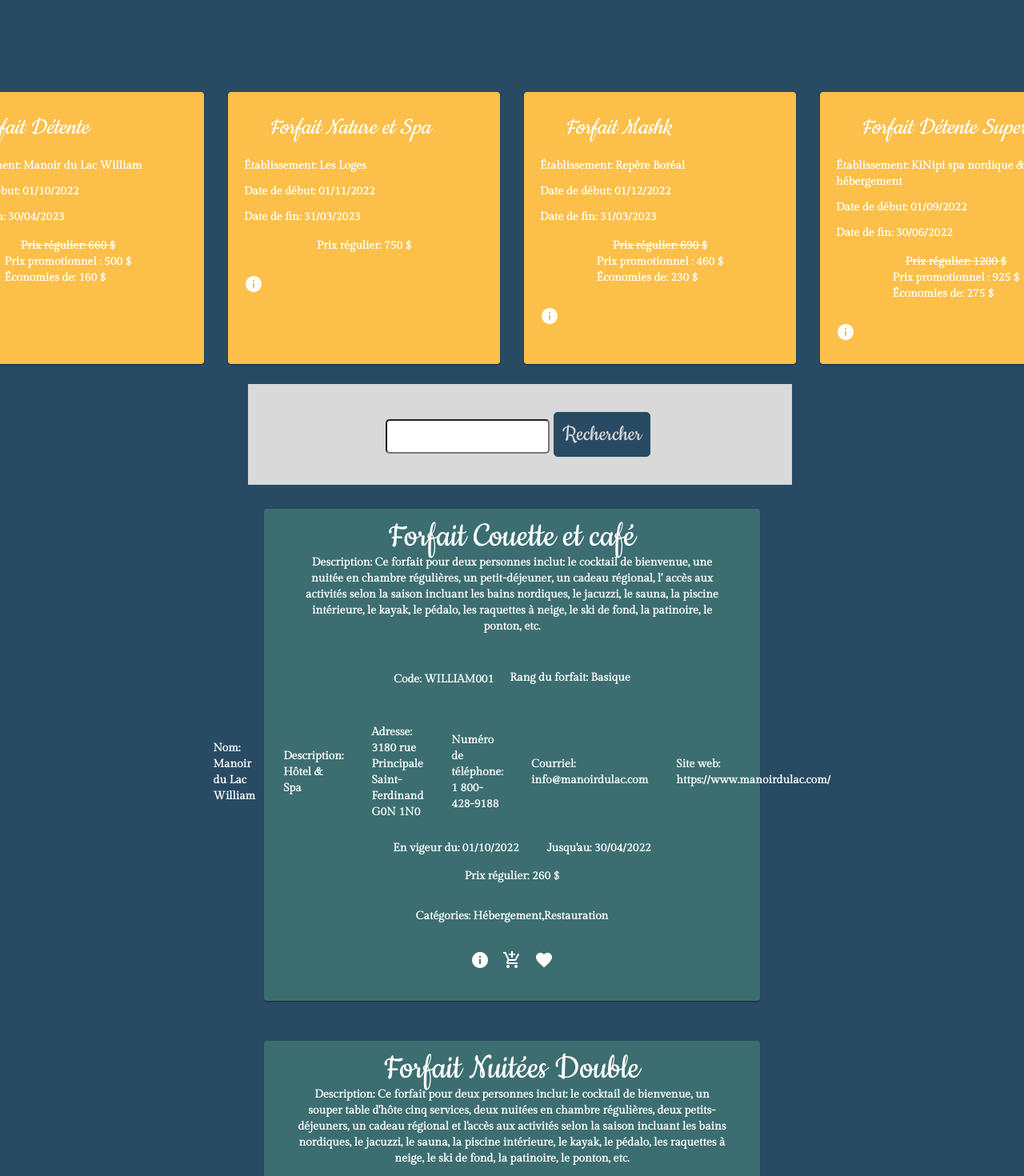
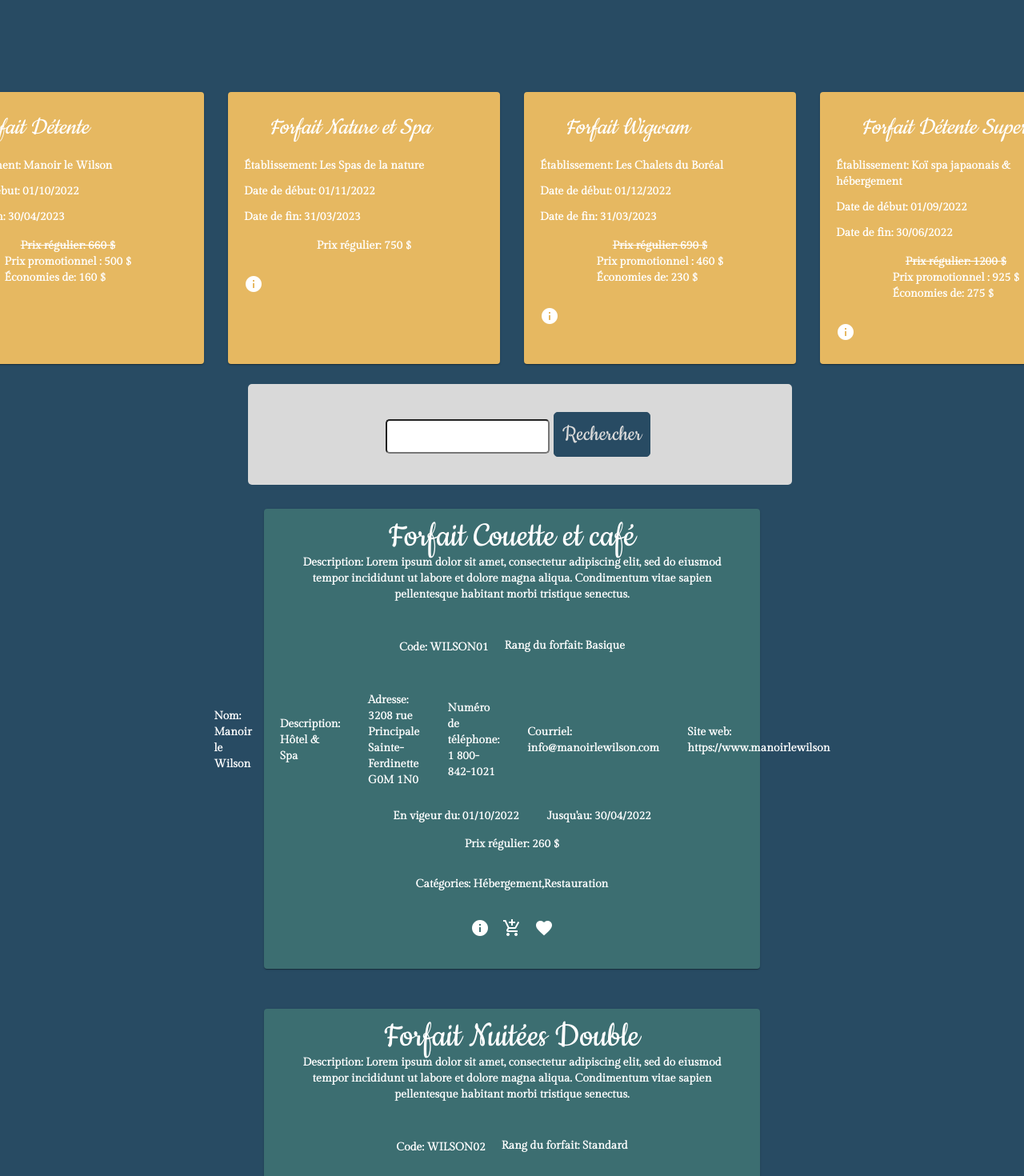
Before and after one commit to roxperron/aec_forfaitetrieapp_part1, an Angular app: page / in a window 1280 px wide. Shown: the part 200-1670 px from the top of the page at 80% size. Built offline with nearby package versions, Linux system fonts and the light colour scheme; a web font is replaced by a local one.

Commit message:
change real text to dummy text in the mock, apply NgStyle to mini-cards, change the color of prenium cards

```diff
--- a/src/app/mini-card-package/mini-card-package.component.css
+++ b/src/app/mini-card-package/mini-card-package.component.css
@@ -1,7 +1,6 @@
 
 
 .prenium__package{
-    background-color: #fcbf49;
     color:#FFFFFF;
     padding: 20px;
     margin: 15px;
--- a/src/app/mini-card-package/mini-card-package.component.html
+++ b/src/app/mini-card-package/mini-card-package.component.html
@@ -1,6 +1,6 @@
 
           <!-- Afficher les forfait prenium seulement -->
-            <mat-card class="prenium__package" *ngIf="package?.prenium === true">
+            <mat-card class="prenium__package" *ngIf="package?.prenium === true" [ngStyle]="{'background-color':(package?.prenium ? '#e6b861': '')}">
                     <mat-card-header>
                       <mat-card-title>{{package?.name}}</mat-card-title>
                     </mat-card-header>
--- a/src/app/mock-packages.ts
+++ b/src/app/mock-packages.ts
@@ -4,146 +4,150 @@ import { Package } from './package'
 
 export const PACKAGES: Package[] = [
     {
-        code: "WILLIAM001",
+        code: "WILSON01",
         name: "Forfait Couette et café",
-        description: "Ce forfait pour deux personnes inclut: le cocktail de bienvenue, une nuitée en chambre régulières, un petit-déjeuner, un cadeau régional, l' accès aux activités selon la saison incluant les bains nordiques, le jacuzzi, le sauna, la piscine intérieure, le kayak, le pédalo, les raquettes à neige, le ski de fond, la patinoire, le ponton, etc.",
+        description: "Lorem ipsum dolor sit amet, consectetur adipiscing elit, sed do eiusmod tempor incididunt ut labore et dolore magna aliqua. Condimentum vitae sapien pellentesque habitant morbi tristique senectus.",
         startdate: "01/10/2022",
         enddate:"30/04/2022",
         price: 260,
-        lodging:{name: "Manoir du Lac William", description:"Hôtel & Spa", address:"3180 rue Principale", city:"Saint-Ferdinand", postalcode:"G0N 1N0", phonenumber:"1 800-428-9188", email:"info@manoirdulac.com", website:"https://www.manoirdulac.com/"},
+        lodging:{name: "Manoir le Wilson", description:"Hôtel & Spa", address:"3208 rue Principale", city:"Sainte-Ferdinette", postalcode:"G0M 1N0", phonenumber:"1 800-842-1021", email:"info@manoirlewilson.com", website:"https://www.manoirlewilson"},
         categories: ["Hébergement" , "Restauration"],
         rank: "Basique",
         reviews: []
     },
 
     {
-        code: "WILLIAM002",
+        code: "WILSON02",
         name: "Forfait Nuitées Double",
-        description: "Ce forfait pour deux personnes inclut: le cocktail de bienvenue, un souper table d'hôte cinq services, deux nuitées en chambre régulières, deux petits-déjeuners, un cadeau régional et l'accès aux activités selon la saison incluant les bains nordiques, le jacuzzi, le sauna, la piscine intérieure, le kayak, le pédalo, les raquettes à neige, le ski de fond, la patinoire, le ponton, etc.",
+        description: "Lorem ipsum dolor sit amet, consectetur adipiscing elit, sed do eiusmod tempor incididunt ut labore et dolore magna aliqua. Condimentum vitae sapien pellentesque habitant morbi tristique senectus.",
         startdate: "01/10/2022",
         enddate:"30/04/2022",
         price: 460,
-        lodging:{name: "Manoir du Lac William", description:"Hôtel & Spa", address:"3180 rue Principale", city:"Saint-Ferdinand", postalcode:"G0N 1N0", phonenumber:"1 800-428-9188", email:"info@manoirdulac.com", website:"https://www.manoirdulac.com/"},
+        lodging:{name: "Manoir le Wilson", description:"Hôtel & Spa", address:"3208 rue Principale", city:"Sainte-Ferdinette", postalcode:"G0M 1N0", phonenumber:"1 800-842-1021", email:"info@manoirlewilson.com", website:"https://www.manoirlewilson"},
         categories: ["Hébergement" , "Restauration"],
         rank:"Standard",
         reviews: [
             {
                 rating: 6,
-                comments:"lorem impsum",
+                comments:"Lorem ipsum dolor sit amet, consectetur adipiscing elit, sed do eiusmod tempor incididunt ut labore et dolore magna aliqua.",
             },
             {
                 rating: 6,
-                comments:"lorem impsum",
+                comments:"Lorem ipsum dolor sit amet, consectetur adipiscing elit, sed do eiusmod tempor incididunt ut labore et dolore magna aliqua.",
             }
         ]
     },
 
     {
-        code: "WILLIAMA03",
+        code: "WILSON03",
         name: "Forfait Détente",
-        description: "Ce forfait pour deux personnes inclut: le cocktail de bienvenue, un souper table d'hôte cinq services, une nuitée en chambre supérieure, un petit-déjeuner, deux massages de 60 minutes (par personne), un cadeau régional et l'accès aux activités selon la saison incluant les bains nordiques, le jacuzzi, le sauna, la piscine intérieure, le kayak, le pédalo, les raquettes à neige, le ski de fond, la patinoire, le ponton, etc.",
+        description: "Lorem ipsum dolor sit amet, consectetur adipiscing elit, sed do eiusmod tempor incididunt ut labore et dolore magna aliqua. Condimentum vitae sapien pellentesque habitant morbi tristique senectus.",
         startdate: "01/10/2022",
         enddate:"30/04/2023",
         price: 660,
         newprice: 500,
-        lodging:{name: "Manoir du Lac William", description:"Hôtel & Spa", address:"3180 rue Principale", city:"Saint-Ferdinand", postalcode:"G0N 1N0", phonenumber:"1 800-428-9188", email:"info@manoirdulac.com", website:"https://www.manoirdulac.com/"},
+        lodging:{name: "Manoir le Wilson", description:"Hôtel & Spa", address:"3208 rue Principale", city:"Sainte-Ferdinette", postalcode:"G0M 1N0", phonenumber:"1 800-842-1021", email:"info@manoirlewilson.com", website:"https://www.manoirlewilson"},
         categories: ["Hébergement" , "Restauration" , "Massothérapie"],
         rank:"Prenium",
         prenium: true,
         reviews: [
             {
                 rating: 8,
-                comments:"lorem impsum",
+                comments:"Lorem ipsum dolor sit amet, consectetur adipiscing elit, sed do eiusmod tempor incididunt ut labore et dolore magna aliqua.",
             }
         ]
     },
 
     {
-        code: "LOGES001",
+        code: "SPANAT001",
         name: "Forfait Nature et Spa",
-        description: "Offrez-vous un ressourcement thermal dans l’intimité d’un chalet privé tout équipé de deux nuitées. Faites la location d’une loge de style scandinave située dans un décor de forêt boréale. Vous aurez alors accès à toutes les stations thermales suivantes : sur la terrasse de la Loge; un sauna sec, un spa ainsi qu’une chute d’eau froide et à l’intérieur, un sauna vapeur à l’eucalyptus de style hammam. Ce chalet est doté d’un foyer au bois prêt à être utilisé. L’endroit est fenêtré du plancher au plafond pour vous permettre de profiter de la nature à chaque seconde de votre séjour.",
+        description: "Lorem ipsum dolor sit amet, consectetur adipiscing elit, sed do eiusmod tempor incididunt ut labore et dolore magna aliqua. Condimentum vitae sapien pellentesque habitant morbi tristique senectus.",
         startdate: "01/11/2022",
         enddate:"31/03/2023",
         price: 750,
-        lodging:{name: "Les Loges", description:"Chalet", address:"181, chemin Tomifobia", city:"Canton de Stanstead", postalcode:"J0B 1C0", phonenumber:"450-888-2533", email:"info@leslogeschalets.com", website:"https://leslogeschalets.com/"},
+        lodging:{name: "Les Spas de la nature", description:"Chalet", address:"181, chemin Furbosia", city:"Canton de Standford", postalcode:"J0Y 1C0", phonenumber:"450-253-8888", email:"info@lesspasdelanature.com", website:"https://lesspasdelanature.com/"},
         categories: ["Hébergement" , "Nature" , "Spa"],
         rank:"Prenium",
         prenium: true,
         reviews: [
             {
                 rating: 9.5,
-                comments:"lorem impsum",
+                comments:"Lorem ipsum dolor sit amet, consectetur adipiscing elit, sed do eiusmod tempor incididunt ut labore et dolore magna aliqua.",
             }
         ]
     },
 
     {
-        code: "REPBOR001",
-        name: "Forfait Maikan",
-        description: "Véritable nid douillet en nature, ce prêt-à-camper d’inspiration scandinave vous fera vivre une expérience unique en son genre de trois nuits. Vous y retrouverez une vitre panoramique pour l’observation des étoiles, un espace pour cuisiner incluant tous les articles de cuisine, un réchaud vitro-céramique 2 ronds et un réfrigérateur, une table pour 3 personnes et un lit de qualité supérieure, pour un repos assuré. De plus, un accès gratuit à nos bains chauds et sauna pour un moment de détente unique en nature.",
+        code: "CHABOR001",
+        name: "Forfait Totem",
+        description: "Lorem ipsum dolor sit amet, consectetur adipiscing elit, sed do eiusmod tempor incididunt ut labore et dolore magna aliqua. Condimentum vitae sapien pellentesque habitant morbi tristique senectus.",
         startdate: "01/12/2022",
         enddate:"31/03/2023",
         price:450,
         newprice: 300,
-        lodging:{name: "Repère Boréal", description:"Chalet", address:"3141, route du Fleuve, Les Éboulements", city:"Québec", postalcode:"G0A 2M0", phonenumber:"418-635-1153", email:"info@repereboreal.com", website:"https://www.repereboreal.com/"},
+        lodging:{name: "Les Chalets du Boréal", description:"Chalet", address:"4131, route du St-Laurent, Les Montagnes", city:"Québec", postalcode:"G0B 2M0", phonenumber:"418-153-6533", email:"info@chaletsboreal.com", website:"https://www.chaletboreal.com/"},
         categories: ["Hébergement" , "Nature" , "Spa"],
         rank:"Basique",
         reviews: []
     },
 
     {
-        code: "REPBOR002",
-        name: "Forfait Shiship",
-        description: "Voici le prêt-à-camper 2.0 pour 3 nuitées! Ce refuge fabriqué à partir d’un conteneur maritime recyclé contient tout le nécessaire pour vous exiler dans le confort. Il comprend un espace pour cuisiner incluant tous les articles de cuisine, un réchaud vitro-céramique 2 ronds et un réfrigérateur, le chauffage électrique, une salle de bain, une table pour 4 personnes et un lit confortable digne des grands hôtels. Vous pourrez admirer notre boisé enchanteur à même votre lit grâce à la grande fenêtre du Shiship, au coeur de la forêt boréale.",
+        code: "CHABOR002",
+        name: "Forfait Wampum",
+        description: "Lorem ipsum dolor sit amet, consectetur adipiscing elit, sed do eiusmod tempor incididunt ut labore et dolore magna aliqua. Condimentum vitae sapien pellentesque habitant morbi tristique senectus.",
         startdate: "01/12/2022",
         enddate:"31/03/2023",
         price:570,
         newprice: 380,
-        lodging:{name: "Repère Boréal", description:"Chalet", address:"3141, route du Fleuve, Les Éboulements", city:"Québec", postalcode:"G0A 2M0", phonenumber:"418-635-1153", email:"info@repereboreal.com", website:"https://www.repereboreal.com/"},
+        lodging:{name: "Les Chalets du Boréal", description:"Chalet", address:"4131, route du St-Laurent, Les Montagnes", city:"Québec", postalcode:"G0B 2M0", phonenumber:"418-153-6533", email:"info@chaletsboreal.com", website:"https://www.chaletboreal.com/"},
         categories: ["Hébergement" , "Nature" , "Spa"],
         rank:"Standard",
         reviews: [
             {
                 rating: 8,
-                comments:"lorem impsum",
+                comments:"Lorem ipsum dolor sit amet, consectetur adipiscing elit, sed do eiusmod tempor incididunt ut labore et dolore magna aliqua.",
             }
         ]
     },
 
     {
-        code: "REPBOR003",
-        name: "Forfait Mashk",
-        description: "Ce micro chalet contemporain situé dans un boisé enchanteur a tout pour vous séduire pour une durée de 3 nuitées! Façade de 15’ fenestrée, mezzanine, terrasse sur le toit, plancher chauffant de type radiant, cuisine et salle de bain. À l’extérieur, un espace feu intime vous invite à la détente.",
+        code: "CHABOR003",
+        name: "Forfait Wigwam",
+        description: "Lorem ipsum dolor sit amet, consectetur adipiscing elit, sed do eiusmod tempor incididunt ut labore et dolore magna aliqua. Condimentum vitae sapien pellentesque habitant morbi tristique senectus.",
         startdate: "01/12/2022",
         enddate:"31/03/2023",
         price:690,
         newprice: 460,
-        lodging:{name: "Repère Boréal", description:"Chalet", address:"3141, route du Fleuve, Les Éboulements", city:"Québec", postalcode:"G0A 2M0", phonenumber:"418-635-1153", email:"info@repereboreal.com", website:"https://www.repereboreal.com/"},
+        lodging:{name: "Les Chalets du Boréal", description:"Chalet", address:"4131, route du St-Laurent, Les Montagnes", city:"Québec", postalcode:"G0B 2M0", phonenumber:"418-153-6533", email:"info@chaletsboreal.com", website:"https://www.chaletboreal.com/"},
         categories: ["Hébergement" , "Nature" , "Spa"],
         rank:"Prenium",
         prenium: true,
         reviews: [
             {
                 rating: 5,
-                comments:"lorem impsum",
+                comments:"Lorem ipsum dolor sit amet, consectetur adipiscing elit, sed do eiusmod tempor incididunt ut labore et dolore magna aliqua.",
             }
         ]
     },
 
     {
-        code: "KINIPI001",
+        code: "KOISPA001",
         name: "Forfait Détente",
-        description: "Le KiNipi vous offre un confort sans égal dans des suites somptueuses et raffinées à 10 minutes du centre-ville de Trois-Rivières pour une nuitée en chambre régulière avec l'accès aux bains et un massage de 30 minutes par personne. Chacune de nos suites est entièrement équipée pour que vous vous sentiez comme à la maison ! Découvrez tous nos services sur place en vous rendant au spa et bains nordiques et en dégustant un délicieux repas au KiNipi à la bouche, dans le confort de votre peignoir.",
+        description: "Lorem ipsum dolor sit amet, consectetur adipiscing elit, sed do eiusmod tempor incididunt ut labore et dolore magna aliqua. Condimentum vitae sapien pellentesque habitant morbi tristique senectus.",
         startdate: "01/09/2022",
         enddate:"30/06/2022",
         price: 500,
-        lodging:{name: "KiNipi spa nordique & hébergement", description:"Hôtel & Spa", address:"8210, boulevard des Forges,", city:"Trois-Rivières", postalcode:"G8Y 4W2", phonenumber:"819-693-9999", email:"commentaires@kinipi.ca", website:"https://www.kinipi.ca/"},
+        lodging:{name: "Koï spa japaonais & hébergement", description:"Hôtel & Spa", address:"1082, boulevard des Forgerons,", city:"Trois-Rivières", postalcode:"G9Y 4W1", phonenumber:"819-999-6933", email:"commentaires@koïspa.ca", website:"https://www.koispajaponais.ca/"},
         categories: ["Hébergement" , "Spa", "Massotérapie"],
         rank: "Basique",
         reviews: [
             {
                 rating: 9,
-                comments:"lorem impsum",
+                comments:"Lorem ipsum dolor sit amet, consectetur adipiscing elit, sed do eiusmod tempor incididunt ut labore et dolore magna aliqua.",
+            },
+            {
+                rating: 9,
+                comments:"Lorem ipsum dolor sit amet, consectetur adipiscing elit, sed do eiusmod tempor incididunt ut labore et dolore magna aliqua.",
             }
         ]
     },
@@ -151,18 +155,18 @@ export const PACKAGES: Package[] = [
     {
         code: "KINIPI002",
         name: "Forfait Détente Plus",
-        description: "Le KiNipi vous offre un confort sans égal dans des suites somptueuses et raffinées à 10 minutes du centre-ville de Trois-Rivières pour deux nuitée en chambre régulière avec l'accès aux bains et un massage de 60 minutes par personne et un crédit de 75$ à notre restaurant. Chacune de nos suites est entièrement équipée pour que vous vous sentiez comme à la maison ! Découvrez tous nos services sur place en vous rendant au spa et bains nordiques et en dégustant un délicieux repas au KiNipi à la bouche, dans le confort de votre peignoir.",
+        description: "Lorem ipsum dolor sit amet, consectetur adipiscing elit, sed do eiusmod tempor incididunt ut labore et dolore magna aliqua. Condimentum vitae sapien pellentesque habitant morbi tristique senectus.",
         startdate: "01/09/2022",
         enddate:"30/06/2022",
         price: 950,
         newprice: 750,
-        lodging:{name: "KiNipi spa nordique & hébergement", description:"Hôtel & Spa", address:"8210, boulevard des Forges,", city:"Trois-Rivières", postalcode:"G8Y 4W2", phonenumber:"819-693-9999", email:"commentaires@kinipi.ca", website:"https://www.kinipi.ca/"},
+        lodging:{name: "Koï spa japaonais & hébergement", description:"Hôtel & Spa", address:"1082, boulevard des Forgerons,", city:"Trois-Rivières", postalcode:"G9Y 4W1", phonenumber:"819-999-6933", email:"commentaires@koïspa.ca", website:"https://www.koispajaponais.ca/"},
         categories: ["Hébergement" , "Spa", "Massotérapie", "Restauration"],
         rank: "Standard",
         reviews: [
             {
                 rating: 7,
-                comments:"lorem impsum",
+                comments:"Lorem ipsum dolor sit amet, consectetur adipiscing elit, sed do eiusmod tempor incididunt ut labore et dolore magna aliqua.",
             }
         ]
     },
@@ -170,19 +174,23 @@ export const PACKAGES: Package[] = [
     {
         code: "KINIPI003",
         name: "Forfait Détente Super",
-        description: "Le KiNipi vous offre un confort sans égal dans des suites somptueuses et raffinées à 10 minutes du centre-ville de Trois-Rivières pour deux nuitée en suite avec l'accès aux bains et un massage de 90 minutes par personne et un souper table d'hôtes 5 services. Chacune de nos suites est entièrement équipée pour que vous vous sentiez comme à la maison ! Découvrez tous nos services sur place en vous rendant au spa et bains nordiques et en dégustant un délicieux repas au KiNipi à la bouche, dans le confort de votre peignoir.",
+        description: "Lorem ipsum dolor sit amet, consectetur adipiscing elit, sed do eiusmod tempor incididunt ut labore et dolore magna aliqua. Condimentum vitae sapien pellentesque habitant morbi tristique senectus.",
         startdate: "01/09/2022",
         enddate:"30/06/2022",
         price: 1200,
         newprice: 925,
-        lodging:{name: "KiNipi spa nordique & hébergement", description:"Hôtel & Spa", address:"8210, boulevard des Forges,", city:"Trois-Rivières", postalcode:"G8Y 4W2", phonenumber:"819-693-9999", email:"commentaires@kinipi.ca", website:"https://www.kinipi.ca/"},
+        lodging:{name: "Koï spa japaonais & hébergement", description:"Hôtel & Spa", address:"1082, boulevard des Forgerons,", city:"Trois-Rivières", postalcode:"G9Y 4W1", phonenumber:"819-999-6933", email:"commentaires@koïspa.ca", website:"https://www.koispajaponais.ca/"},
         categories: ["Hébergement" , "Spa", "Massotérapie", "Restauration"],
         rank: "Prenium",
         prenium: true,
         reviews: [
             {
                 rating: 10,
-                comments:"lorem impsum",
+                comments:"Lorem ipsum dolor sit amet, consectetur adipiscing elit, sed do eiusmod tempor incididunt ut labore et dolore magna aliqua.",
+            },
+            {
+                rating: 10,
+                comments:"Lorem ipsum dolor sit amet, consectetur adipiscing elit, sed do eiusmod tempor incididunt ut labore et dolore magna aliqua.",
             }
         ]
     },
--- a/src/app/package/package.component.html
+++ b/src/app/package/package.component.html
@@ -1,6 +1,6 @@
 <div class="packageslist__container">
 <!-- Pour appliquer une couleur précise selon le rang du forfait -->
-<mat-card class="package__card" [ngStyle]="{'background-color':(package?.prenium ? '#fcbf49': '')}">
+<mat-card class="package__card" [ngStyle]="{'background-color':(package?.prenium ? '#e6b861': '')}">
 
     <mat-card-header>
           <mat-card-title>{{package?.name}}</mat-card-title>
--- a/src/app/packages-search/packages-search.component.css
+++ b/src/app/packages-search/packages-search.component.css
@@ -6,6 +6,7 @@
     width: 100%;
     padding: 30px;
     margin: 10px;
+    border-radius: 5px;
 }
 
 .search__input{
```
